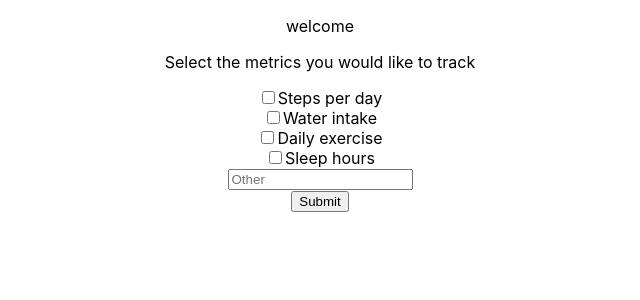
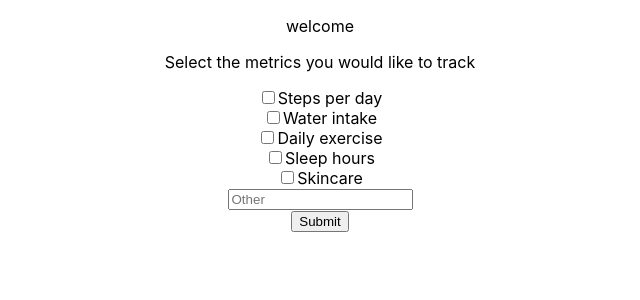
Before and after one commit to pdhanoa/vibe-check, a React (Create React App) app: page / in a window 1280 px wide. Both pictures are taken after a click on the button "change pages". Shown: the top 300 px of the page, without its empty margins (320-960 px from the left). Built offline with nearby package versions, Linux system fonts and the light colour scheme.

Commit message:
Skincare metric

```diff
--- a/src/Body.js
+++ b/src/Body.js
@@ -42,6 +42,8 @@ export const Body = () => {
             "water": metricsForm.elements["water"].checked,
             "exercise": metricsForm.elements["exercise"].checked,
             "sleep": metricsForm.elements["sleep"].checked,
+            "skincare": metricsForm.elements["skincare"].checked,
+
             };
 
         for (const [key, value] of Object.entries(formResults)) {
--- a/src/MetricsForm.js
+++ b/src/MetricsForm.js
@@ -19,6 +19,9 @@ export const MetricsForm = (props) => {
             <input type="checkbox" name="sleep"/>
             <label for="sleep">Sleep hours</label>
             <br/>
+            <input type="checkbox" name="skincare"/>
+            <label for="skincare">Skincare</label>
+            <br/>
             <label>
                 <input type="text" name="custom" placeholder="Other"/>
             </label>
```
